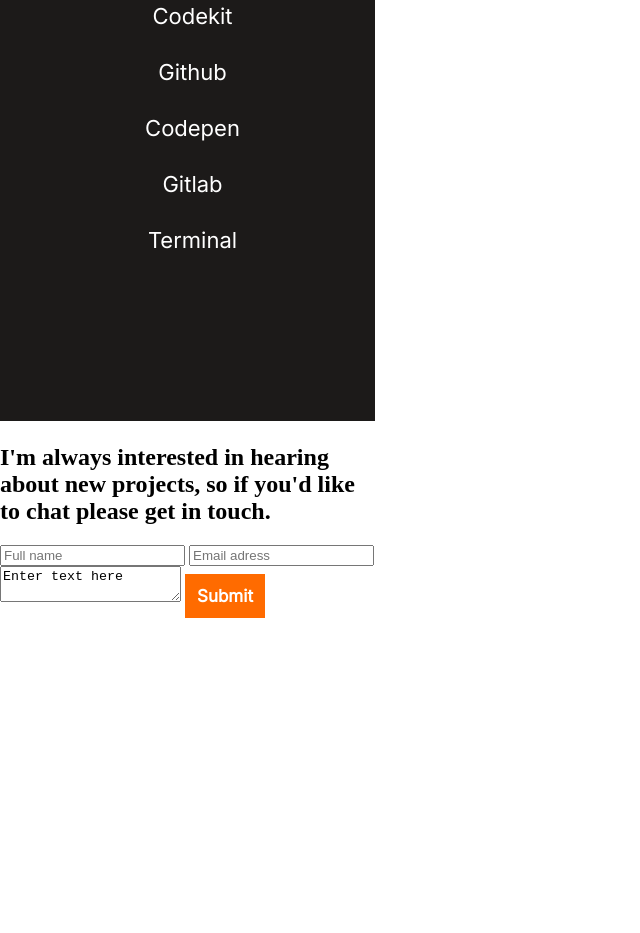
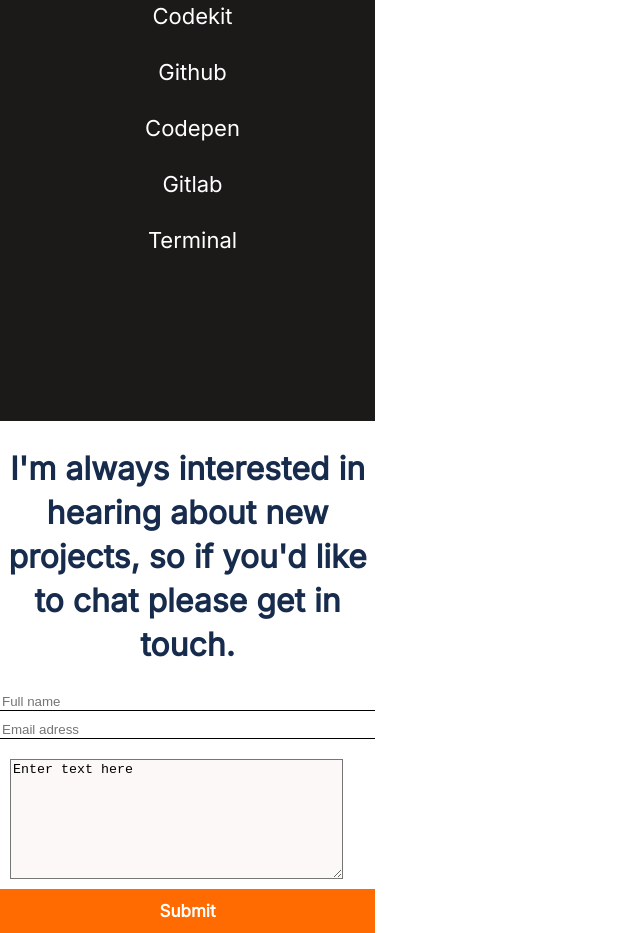
Before and after one commit to dfsalam/portfolio, a website: page index.html in a window 1280 px wide. Shown: the part 5544-6477 px from the top of the page, without its empty margins (0-640 px from the left). Before the commit the page ends 6162 px from the top, so only its background shows below. Drawn offline with Linux system fonts and the light colour scheme.

Commit message:
Add styles fonts and margins to form

```diff
--- a/index.html
+++ b/index.html
@@ -194,14 +194,15 @@
     <!-- About -->
   <!--Middle section-->
   </section>
+
   <section class="form">
     <h2>I'm always interested in hearing about new projects,
       so if you'd like to chat please get in touch.</h2>
 
-    <form action="https://formspree.io/f/{form_id}" method="post">
-      <input type="text" name="username" placeholder="Full name" maxlength="30" required>
-      <input type="email" name="email" placeholder="Email adress" required>
-      <textarea name="comment">Enter text here</textarea maxlength="500">
+    <form class="form-container" action="https://formspree.io/f/{form_id}" method="post">
+      <input class="form-name" type="text" name="username" placeholder="Full name" maxlength="30" required>
+      <input class="form-email" type="email" name="email" placeholder="Email adress" required>
+      <textarea class="form-comment" name="comment">Enter text here</textarea maxlength="500" cols="30" rows="10" >
       <button type="submit">Submit</button>
     </form>
   </section>
--- a/styles.css
+++ b/styles.css
@@ -324,3 +324,37 @@
   align-items: center;
   height: 300px;
 }
+
+.form h2 {
+  font-family: 'Inter', sans-serif;
+  font-style: normal;
+  font-weight: 700;
+  font-size: 32px;
+  line-height: 44px;
+  text-align: center;
+  color: #172b4d;
+}
+
+.form-container {
+  display: flex;
+  flex-direction: column;
+}
+
+.form-name {
+  border: none;
+  border-bottom: 1px solid black;
+  margin-bottom: 10px;
+}
+
+.form-email {
+  border: none;
+  border-bottom: 1px solid black;
+  margin-bottom: 10px;
+}
+
+.form-comment {
+  background-color: #fbf8f7;
+  width: 327px;
+  height: 114px;
+  margin: 10px;
+}
```
